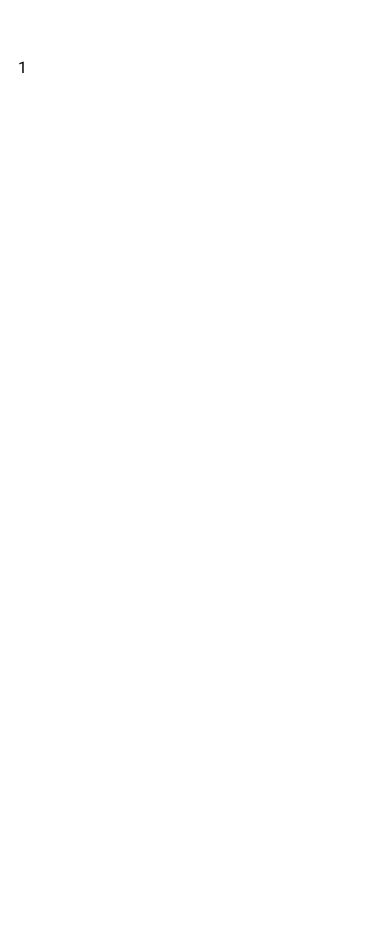
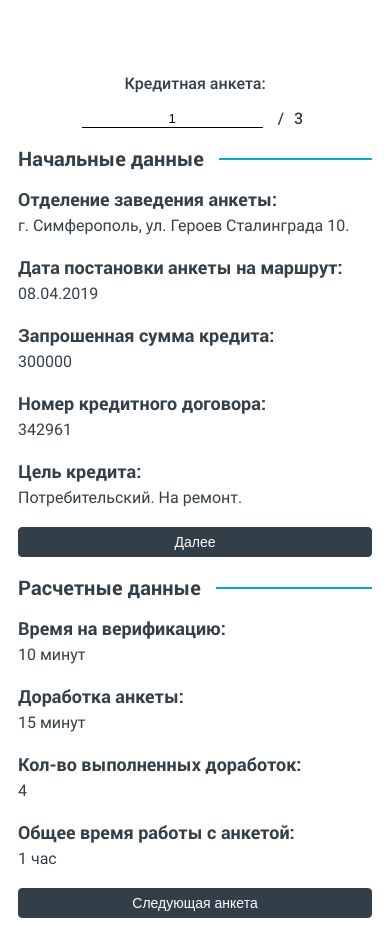
Before and after one commit to alex-koshara/RNKB, a website: page source/index.html in a window 390 px wide. Before the commit the page ends 844 px from the top, so only its background shows below. Drawn offline with nearby package versions, Linux system fonts and the light colour scheme; files that its build step writes are made by us from their sources.

Commit message:
add mobile version

```diff
--- a/source/index.html
+++ b/source/index.html
@@ -9,12 +9,60 @@
 <body>
 <div class="container">
   <div class="app-request">
-    <span class="app-request__number">1</span>
-    <section class="initial-data">
-      <!-- inner data json -->
+    <div class="app-request__wrap-number">
+      <p class="app-request__title">Кредитная анкета:</p>
+      <input type="text" class="app-request__input" value="1">
+      <span class="app-request__all-request">3</span>
+    </div>
+
+    <section class="app-request__item  initial-data">
+      <h2 class="initial-data__title">Начальные данные</h2>
+      <div class="initial-data__wrap">
+        <h3 class="initial-data__field">Отделение заведения анкеты:</h3>
+        <p class="initial-data__value">г. Симферополь, ул. Героев Сталинграда 10.</p>
+      </div>
+
+      <div class="initial-data__wrap">
+        <h3 class="initial-data__field">Дата постановки анкеты на маршрут:</h3>
+        <p class="initial-data__value">08.04.2019</p>
+      </div>
+
+      <div class="initial-data__wrap">
+        <h3 class="initial-data__field">Запрошенная сумма кредита:</h3>
+        <p class="initial-data__value">300000</p>
+      </div>
+
+      <div class="initial-data__wrap">
+        <h3 class="initial-data__field">Номер кредитного договора:</h3>
+        <p class="initial-data__value">342961</p>
+      </div>
+
+      <div class="initial-data__wrap">
+        <h3 class="initial-data__field">Цель кредита:</h3>
+        <p class="initial-data__value">Потребительский. На ремонт.</p>
+      </div>
+      <button class="initial-data__btn btn" type="button">Далее</button>
     </section>
-    <section class="calculated-data">
 
+    <section class="app-request__item  calculated-data">
+      <h2 class="calculated-data__title">Расчетные данные</h2>
+      <div class="calculated-data__wrap">
+        <h3 class="calculated-data__field">Время на верификацию:</h3>
+        <p class="calculated-data__value">10 минут</p>
+      </div>
+      <div class="calculated-data__wrap">
+        <h3 class="calculated-data__field">Доработка анкеты:</h3>
+        <p class="calculated-data__value">15 минут</p>
+      </div>
+      <div class="calculated-data__wrap">
+        <h3 class="calculated-data__field">Кол-во выполненных доработок:</h3>
+        <p class="calculated-data__value">4</p>
+      </div>
+      <div class="calculated-data__wrap">
+        <h3 class="calculated-data__field">Общее время работы с анкетой:</h3>
+        <p class="calculated-data__value">1 час</p>
+      </div>
+      <button class="calculated-data__btn btn" type="button">Следующая анкета</button>
     </section>
   </div>
 </div>
--- a/source/scss/components/app-request.scss
+++ b/source/scss/components/app-request.scss
@@ -0,0 +1,42 @@
+.app-request {
+  display: flex;
+  flex-direction: column;
+}
+
+.app-request__wrap-number {
+  display: flex;
+  justify-content: center;
+  flex-wrap: wrap;
+}
+
+.app-request__title {
+  width: 100%;
+  text-align: center;
+}
+
+.app-request__input {
+  border: none;
+  min-width: 30px;
+  text-align: center;
+  outline: none;
+  border-bottom: 1px solid currentColor;
+
+  &:hover {
+    border-bottom: 1px solid #00AEC7;
+  }
+
+  &:focus {
+    color: #00AEC7;
+  }
+
+}
+
+.app-request__all-request {
+  padding: 0 5px;
+
+  &::before {
+    content: '/';
+    padding-left: 10px;
+    padding-right: 10px;
+  }
+}
--- /dev/null
+++ b/source/scss/components/btn.scss
@@ -0,0 +1,25 @@
+.btn {
+  width: 100%;
+  padding: 6px 12px;
+  font-size: 14px;
+  font-weight: normal;
+  text-align: center;
+  cursor: pointer;
+  border: 1px solid transparent;
+  border-radius: 4px;
+  outline: none;
+  color: #fff;
+  background-color: #333F48;
+  border-color: #333F48;
+  transition: background-color .3s, box-shadow .2s;
+
+  &:hover,
+  &:focus {
+    background-color: #00AEC7;
+    border-color: #00AEC7;
+  }
+
+  &:active {
+    box-shadow: inset 0 3px 5px rgba(0, 0, 0, .125);
+  }
+}
--- a/source/scss/components/calculated-data.scss
+++ b/source/scss/components/calculated-data.scss
@@ -0,0 +1,33 @@
+.calculated-data__title {
+  font-size: 20px;
+  display: flex;
+  align-items: center;
+
+  &::after {
+    content: '';
+    margin-bottom: -3px;
+    height: 2px;
+    flex-grow: 1;
+    background: #00AEC7;
+    margin-left: 15px;
+  }
+}
+
+.calculated-data__wrap {
+  padding-bottom: 20px;
+
+  &:last-child {
+    padding-bottom: 0;
+  }
+}
+
+.calculated-data__field {
+  margin: 0;
+  padding-bottom: 5px;
+  font-size: 18px;
+}
+
+.calculated-data__value {
+  margin: 0;
+  font-weight: 300;
+}
--- a/source/scss/components/initial-data.scss
+++ b/source/scss/components/initial-data.scss
@@ -0,0 +1,33 @@
+.initial-data__title {
+  font-size: 20px;
+  display: flex;
+  align-items: center;
+
+  &::after {
+    content: '';
+    margin-bottom: -3px;
+    height: 2px;
+    flex-grow: 1;
+    background: #00AEC7;
+    margin-left: 15px;
+  }
+}
+
+.initial-data__wrap {
+  padding-bottom: 20px;
+
+  &:last-child {
+    padding-bottom: 0;
+  }
+}
+
+.initial-data__field {
+  margin: 0;
+  padding-bottom: 5px;
+  font-size: 18px;
+}
+
+.initial-data__value {
+  margin: 0;
+  font-weight: 300;
+}
--- a/source/scss/global/fonts.scss
+++ b/source/scss/global/fonts.scss
@@ -10,4 +10,5 @@
 }
 
 @include font-face('Roboto', '../fonts/roboto', 300);
+@include font-face('Roboto', '../fonts/robotomedium', 500);
 @include font-face('Roboto', '../fonts/robotobold', 700);
--- a/source/scss/global/global.scss
+++ b/source/scss/global/global.scss
@@ -3,7 +3,23 @@
 }
 
 body {
-  min-width: 350px;
+  min-width: 320px;
   font-family: 'Roboto', Arial, sans-serif;
   padding-top: 50px;
+  color: #333F48;
+  font-weight: 500;
 }
+
+.visually-hidden {
+  position: absolute;
+
+  width: 1px;
+  height: 1px;
+  margin: -1px;
+  padding: 0;
+
+  white-space: nowrap;
+
+  border: 0;
+  overflow: hidden;
+}
--- a/source/scss/style.scss
+++ b/source/scss/style.scss
@@ -6,3 +6,4 @@
 @import 'components/app-request.scss';
 @import 'components/initial-data.scss';
 @import 'components/calculated-data.scss';
+@import 'components/btn.scss';
```
